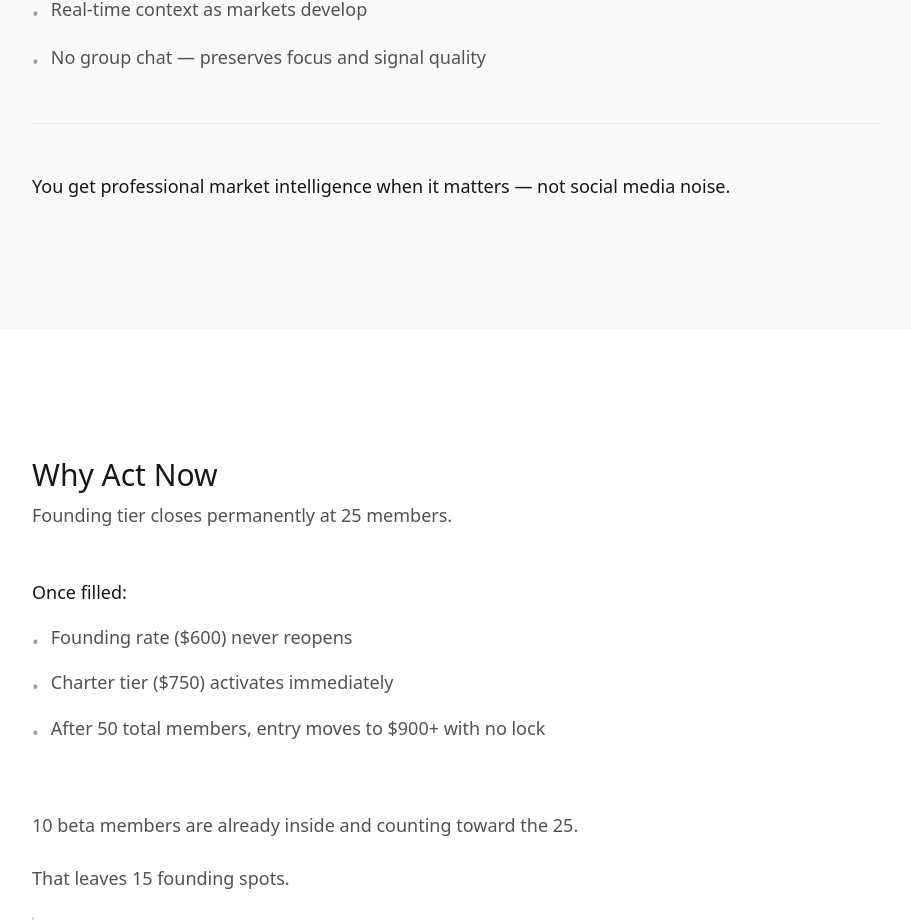
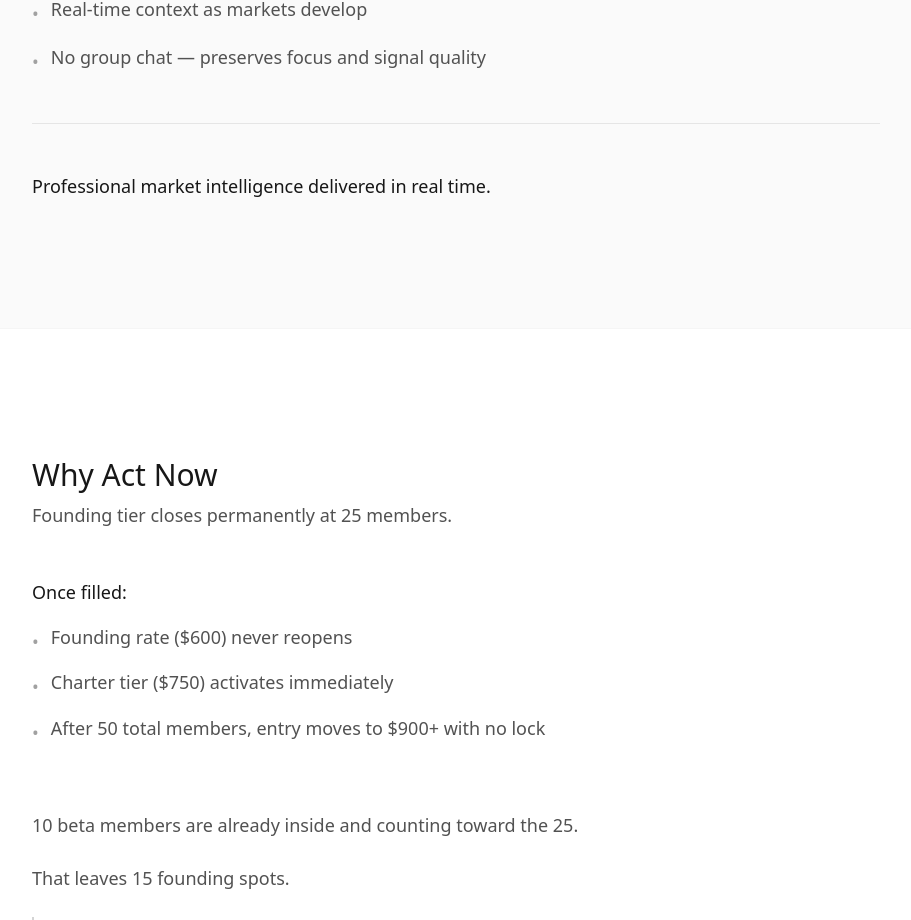
Before and after one commit to apurva670/meridian-early, a Next.js app: page / in a window 1280 px wide. Shown: the part 5200-6120 px from the top of the page, without its empty margins (184-1095 px from the left). Built offline with nearby package versions, Linux system fonts and the light colour scheme; no server answers.

Commit message:
Update HOW IT'S DELIVERED section copy

```diff
--- a/src/app/page.tsx
+++ b/src/app/page.tsx
@@ -432,7 +432,7 @@ export default function Home() {
               </div>
 
               <p className="font-medium text-neutral-900 text-lg border-t border-neutral-200 pt-12">
-                You get professional market intelligence when it matters — not social media noise.
+                Professional market intelligence delivered in real time.
               </p>
             </div>
           </div>
```
